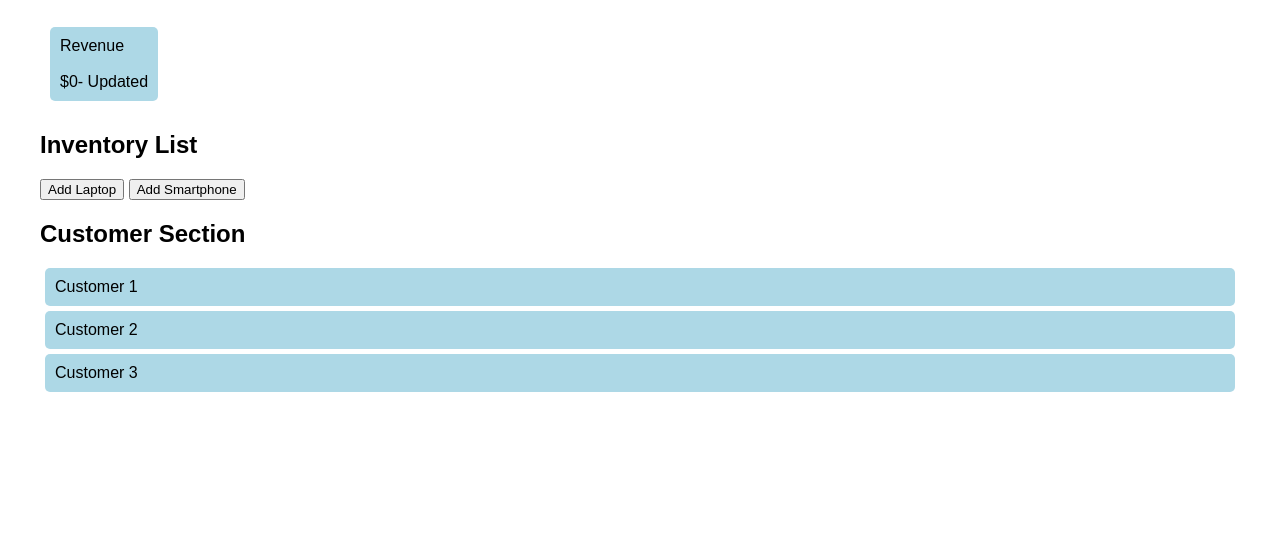
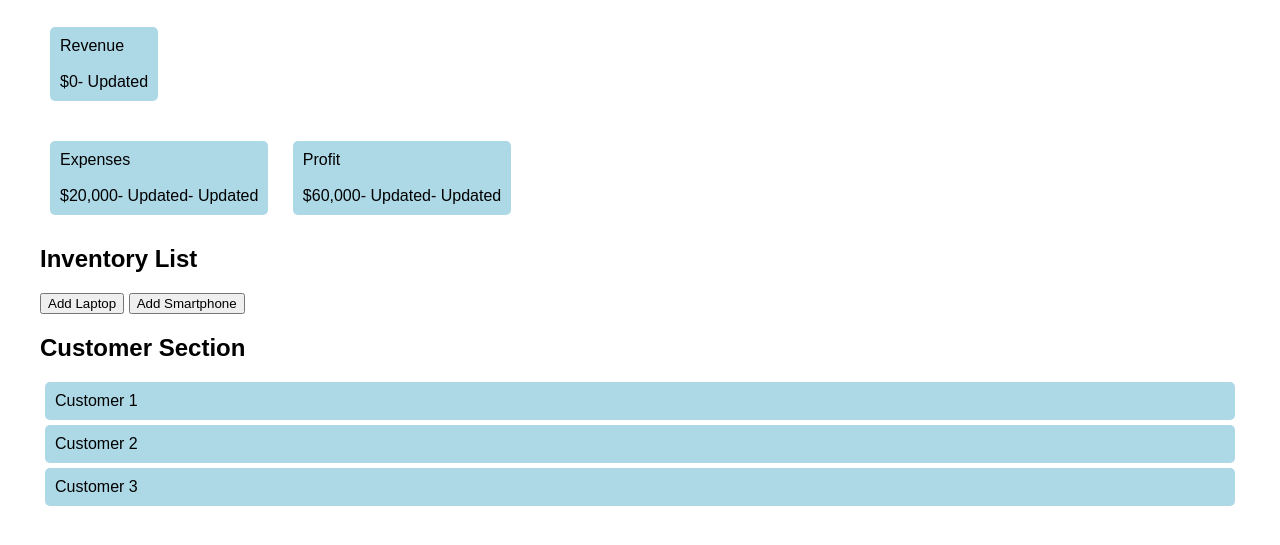
Before and after one commit to amandarobles/coding-challenge-12, a plain HTML site: page index.html in a window 1280 px wide. Shown: the part 151-696 px from the top of the page. Drawn offline with Linux system fonts and the light colour scheme.

Commit message:
Updated cc_12.js

```diff
--- a/index.html
+++ b/index.html
@@ -39,6 +39,8 @@
     <!-- Dashboard Metrics Section-->
      <h2>Dashboard Metrics</h2>
     <div id="dashboard"></div>
+    <div class="metric-card" style="background-color:lightblue;">Expenses<br><br>$20,000- Updated</div>
+    <div class="metric-card" style="background-color: lightblue;">Profit<br><br>$60,000- Updated</div>
 
     <!--Inventory List Section-->
     <h2>Inventory List</h2>
```
